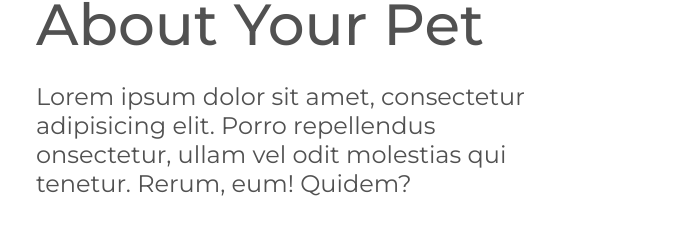
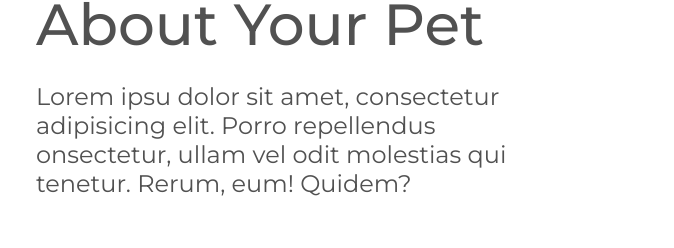
Before and after one commit to Rodrigues-jSilva/Projeto-Responsividade-1, a plain HTML site: page index.html in a window 1280 px wide. Shown: the part 856-1104 px from the top of the page, without its empty margins (50-724 px from the left). Drawn offline with Linux system fonts and the light colour scheme.

Commit message:
alteração no paragrafo

```diff
--- a/index.html
+++ b/index.html
@@ -28,7 +28,7 @@
             <h1>WE CARE</h1>
             <h2>About Your Pet</h2>
             <p>
-            Lorem ipsum dolor sit amet, consectetur adipisicing elit. Porro
+            Lorem ipsu dolor sit amet, consectetur adipisicing elit. Porro
             repellendus onsectetur, ullam vel odit molestias qui tenetur. Rerum, eum! Quidem?
             </p>
             <button class="button-man">EXPLORE</button>
```
